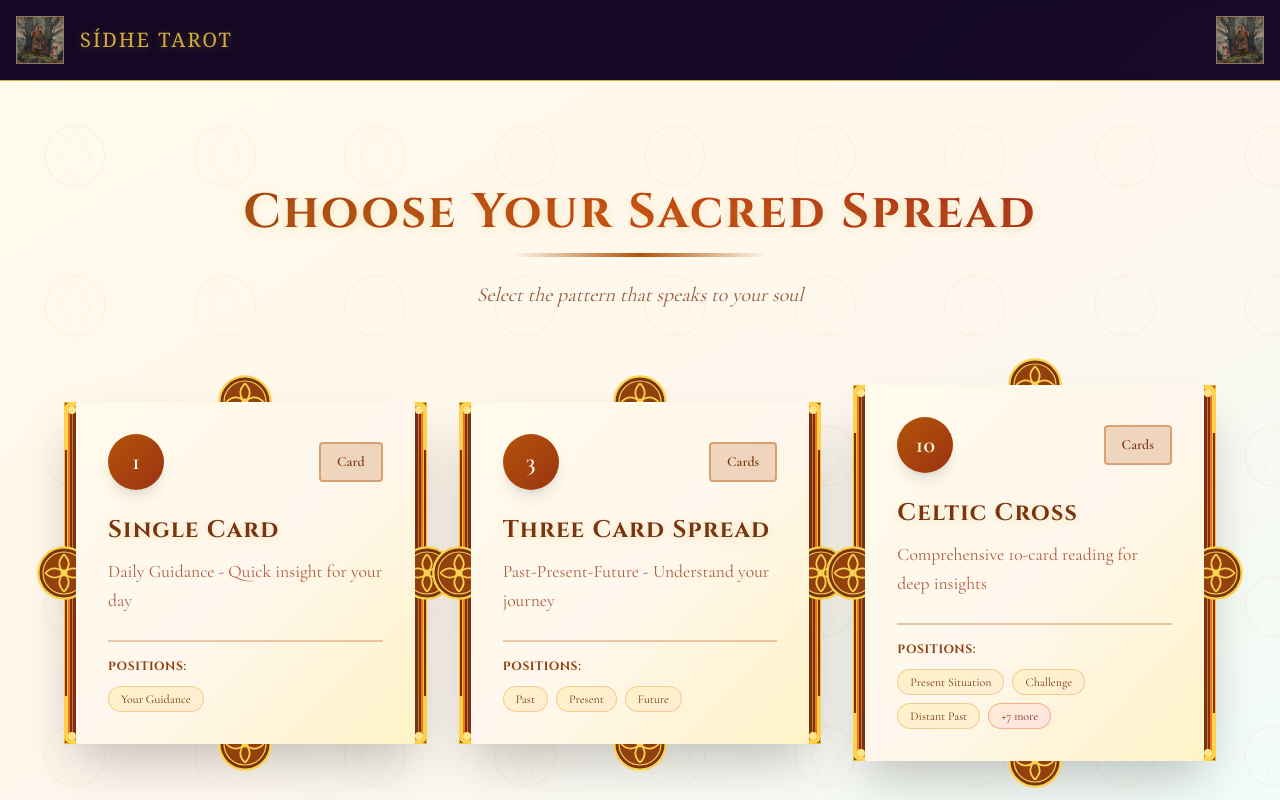
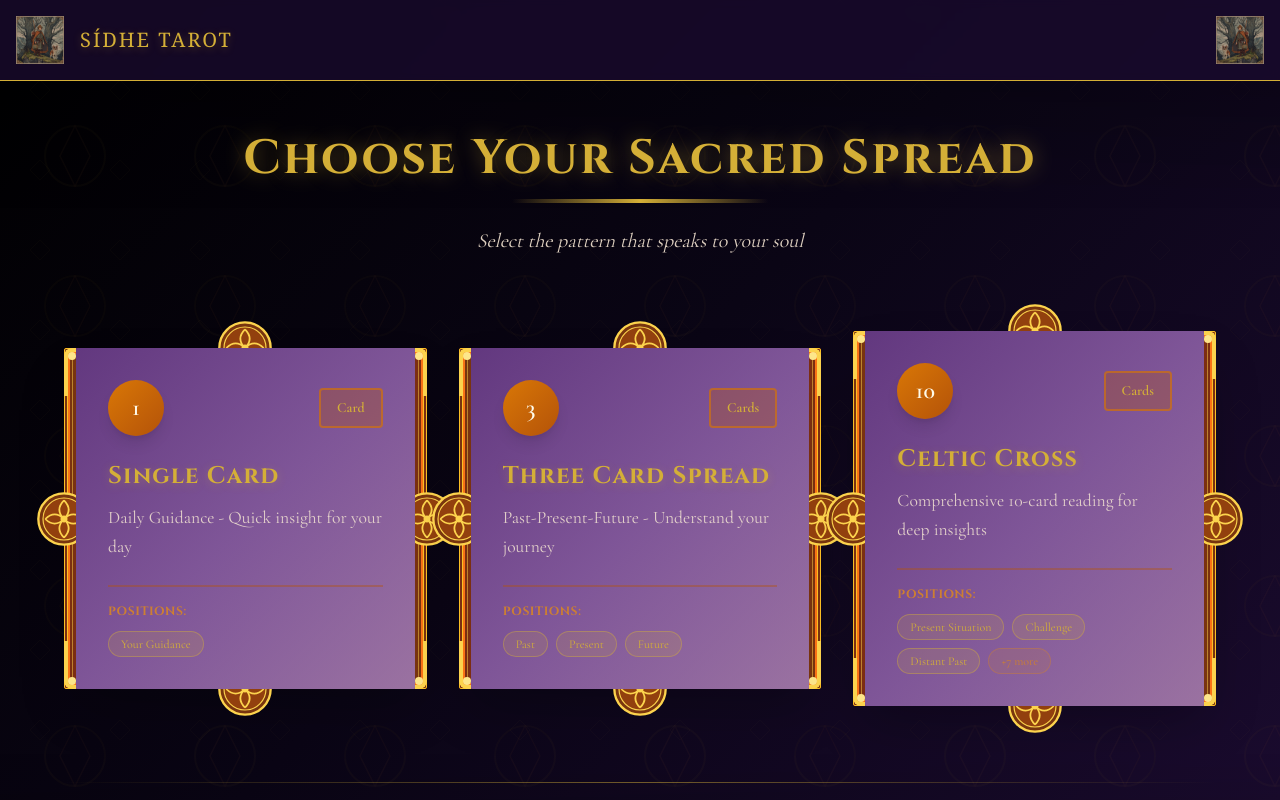
Before and after one commit to stephencummins/sidhe, a React (Vite) app: page /reading in a window 1280 px wide. Shown: the top 800 px of the page. Built offline with nearby package versions, Linux system fonts and the light colour scheme; no server answers.

Commit message:
Updated SpreadSelection.tsx

```diff
--- a/src/components/SpreadSelection.tsx
+++ b/src/components/SpreadSelection.tsx
@@ -8,30 +8,43 @@ interface SpreadSelectionProps {
 
 export default function SpreadSelection({ onSpreadSelect }: SpreadSelectionProps) {
   return (
-    <div className="min-h-screen bg-gradient-to-br from-amber-50 via-orange-50 to-teal-50 flex items-center justify-center p-4 relative overflow-hidden">
+    <div className="calan-branded min-h-screen flex items-center justify-center p-4 relative overflow-hidden">
+      {/* Celtic Pattern Background */}
       <div className="absolute inset-0 opacity-10">
         <svg className="w-full h-full" xmlns="http://www.w3.org/2000/svg">
           <defs>
             <pattern id="spread-pattern" x="0" y="0" width="150" height="150" patternUnits="userSpaceOnUse">
-              <circle cx="75" cy="75" r="30" stroke="#b45309" strokeWidth="2" fill="none" opacity="0.3" />
-              <path d="M75 45 L90 75 L75 105 L60 75 Z" stroke="#d97706" strokeWidth="1.5" fill="none" opacity="0.4" />
+              <circle cx="75" cy="75" r="30" stroke="#d4af37" strokeWidth="2" fill="none" opacity="0.3" />
+              <path d="M75 45 L90 75 L75 105 L60 75 Z" stroke="#cd7f32" strokeWidth="1.5" fill="none" opacity="0.4" />
             </pattern>
           </defs>
           <rect width="100%" height="100%" fill="url(#spread-pattern)" />
         </svg>
       </div>
 
+      {/* Gradient Overlays */}
+      <div className="absolute top-0 left-0 right-0 h-32 bg-gradient-to-b from-black/20 to-transparent" />
+      <div className="absolute bottom-0 left-0 right-0 h-32 bg-gradient-to-t from-black/20 to-transparent" />
+
       <div className="max-w-6xl mx-auto w-full relative z-10">
+        {/* Header */}
         <div className="text-center mb-16">
           <div className="mb-6">
-            <h2 className="text-5xl font-bold mb-4 bg-gradient-to-r from-amber-800 via-orange-700 to-red-800 bg-clip-text text-transparent" style={{ fontFamily: 'Cinzel, serif' }}>
+            <h2 className="text-5xl font-bold mb-4" style={{
+              fontFamily: 'Cinzel, serif',
+              color: 'var(--calan-accent-gold)',
+              textShadow: '0 0 20px rgba(212, 175, 55, 0.4)'
+            }}>
               Choose Your Sacred Spread
             </h2>
-            <div className="w-64 h-1 mx-auto bg-gradient-to-r from-transparent via-amber-700 to-transparent" />
+            <div className="w-64 h-1 mx-auto bg-gradient-to-r from-transparent via-[var(--calan-accent-gold)] to-transparent" />
           </div>
-          <p className="text-xl text-amber-900/80 italic">Select the pattern that speaks to your soul</p>
+          <p className="text-xl italic" style={{ color: 'var(--calan-cream)', opacity: 0.9 }}>
+            Select the pattern that speaks to your soul
+          </p>
         </div>
 
+        {/* Spread Cards Grid */}
         <div className="grid grid-cols-1 md:grid-cols-3 gap-8">
           {spreads.map((spread) => (
             <button
@@ -40,39 +53,59 @@ export default function SpreadSelection({ onSpreadSelect }: SpreadSelectionProps
               className="group transform hover:scale-105 transition-all duration-500 text-left"
             >
               <CelticBorder>
-                <div className="p-8">
+                <div className="p-8 bg-gradient-to-br from-purple-950/80 to-purple-900/60">
+                  {/* Card Count Badge */}
                   <div className="flex items-center justify-between mb-6">
-                    <div className="w-14 h-14 rounded-full bg-gradient-to-br from-amber-700 to-orange-800 flex items-center justify-center shadow-lg group-hover:shadow-xl transition-shadow">
+                    <div className="w-14 h-14 rounded-full bg-gradient-to-br from-amber-600 to-amber-700 flex items-center justify-center shadow-lg group-hover:shadow-amber-500/50 transition-shadow">
                       <span className="text-2xl font-bold text-amber-50">{spread.cardCount}</span>
                     </div>
-                    <div className="px-4 py-2 bg-amber-700/20 border-2 border-amber-700/40 text-amber-900 font-semibold text-sm rounded">
+                    <div className="px-4 py-2 bg-amber-700/30 border-2 border-amber-600/60 font-semibold text-sm rounded" style={{ color: 'var(--calan-accent-gold)' }}>
                       {spread.cardCount === 1 ? 'Card' : 'Cards'}
                     </div>
                   </div>
 
-                  <h3 className="text-2xl font-bold text-amber-900 mb-3 group-hover:text-orange-700 transition-colors" style={{ fontFamily: 'Cinzel, serif' }}>
+                  {/* Spread Name */}
+                  <h3 className="text-2xl font-bold mb-3 group-hover:text-amber-400 transition-colors" style={{
+                    fontFamily: 'Cinzel, serif',
+                    color: 'var(--calan-accent-gold)'
+                  }}>
                     {spread.name}
                   </h3>
 
-                  <p className="text-orange-800/80 leading-relaxed mb-6">
+                  {/* Description */}
+                  <p className="leading-relaxed mb-6" style={{ color: 'var(--calan-cream)', opacity: 0.85 }}>
                     {spread.description}
                   </p>
 
-                  <div className="pt-4 border-t-2 border-amber-700/30">
-                    <p className="text-xs text-amber-800 font-bold uppercase tracking-wider mb-3" style={{ fontFamily: 'Cinzel, serif' }}>
+                  {/* Positions Preview */}
+                  <div className="pt-4 border-t-2 border-amber-700/40">
+                    <p className="text-xs font-bold uppercase tracking-wider mb-3" style={{
+                      fontFamily: 'Cinzel, serif',
+                      color: 'var(--calan-accent-bronze)'
+                    }}>
                       Positions:
                     </p>
                     <div className="flex flex-wrap gap-2">
                       {spread.positions.slice(0, 3).map((position, idx) => (
                         <span
                           key={idx}
-                          className="text-xs bg-gradient-to-br from-amber-100 to-orange-100 text-amber-900 px-3 py-1 border border-amber-600/30 rounded-full font-medium"
+                          className="text-xs px-3 py-1 border rounded-full font-medium"
+                          style={{
+                            background: 'rgba(212, 175, 55, 0.15)',
+                            borderColor: 'rgba(212, 175, 55, 0.4)',
+                            color: 'var(--calan-accent-gold)'
+                          }}
                         >
                           {position}
                         </span>
                       ))}
                       {spread.positions.length > 3 && (
-                        <span className="text-xs bg-gradient-to-br from-orange-100 to-red-100 text-orange-900 px-3 py-1 border border-orange-600/40 rounded-full font-medium">
+                        <span className="text-xs px-3 py-1 border rounded-full font-medium"
+                          style={{
+                            background: 'rgba(205, 127, 50, 0.15)',
+                            borderColor: 'rgba(205, 127, 50, 0.4)',
+                            color: 'var(--calan-accent-bronze)'
+                          }}>
                           +{spread.positions.length - 3} more
                         </span>
                       )}
@@ -83,6 +116,14 @@ export default function SpreadSelection({ onSpreadSelect }: SpreadSelectionProps
             </button>
           ))}
         </div>
+
+        {/* Footer Quote */}
+        <div className="mt-16 text-center">
+          <div className="w-full h-px bg-gradient-to-r from-transparent via-[var(--calan-accent-gold)] to-transparent opacity-50 mb-6" />
+          <p className="text-sm italic" style={{ color: 'var(--calan-cream)', opacity: 0.6 }}>
+            "In the arrangement of cards lies the map of your journey"
+          </p>
+        </div>
       </div>
     </div>
   );
```
